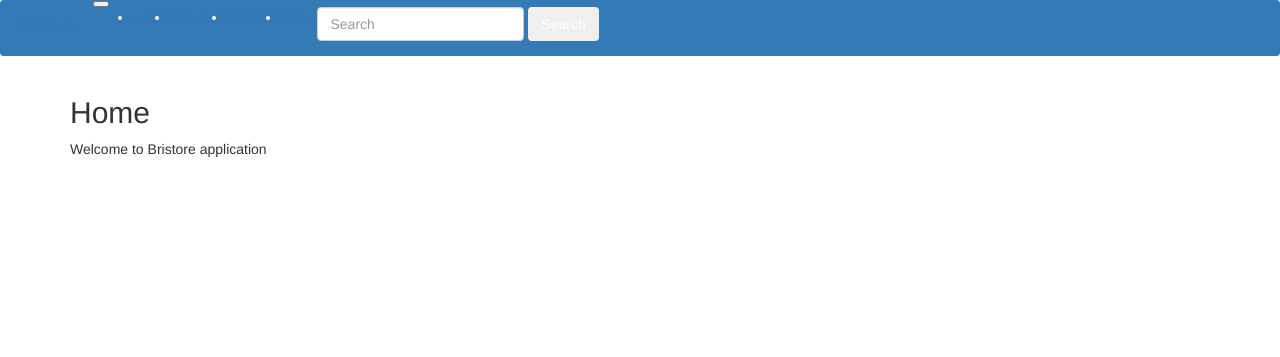
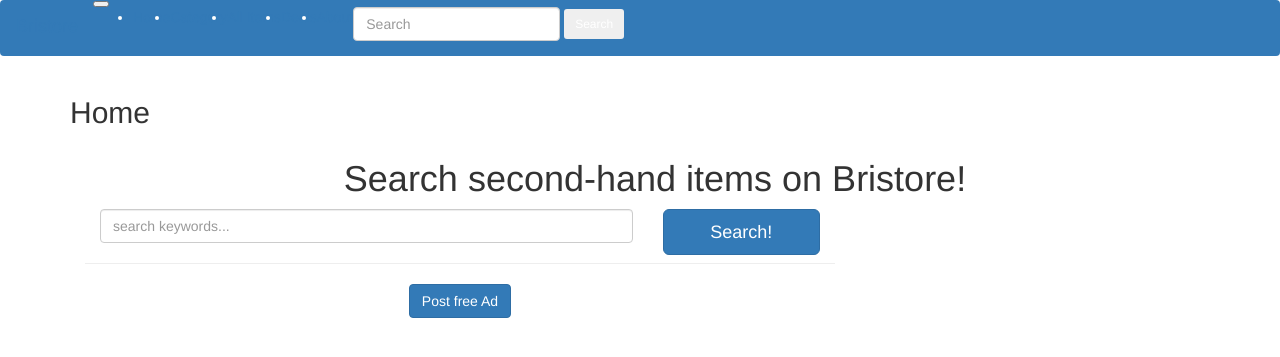
Before and after one commit to QishiZheng/INFS3202-Web-Project-Bristore, a CodeIgniter app: page /bristore/ in a window 1280 px wide. Shown: the top 357 px of the page. Run offline with CodeIgniter, Linux system fonts and the light colour scheme; some libraries are stand-ins or nearby versions.

Commit message:
no message

```diff
--- a/application/views/items/view.php
+++ b/application/views/items/view.php
@@ -1,6 +1,6 @@
 
 <main role="main">
-    <div class="col-lg-9">
+    <div class="col-align-items-center-9">
 
         <div class="card mt-4">
             <img class="card-img-top img-fluid" src="http://placehold.it/900x400" alt="">
@@ -36,6 +36,5 @@
         <!-- /.card -->
 
     </div>
-    <!-- /.col-lg-9 -->
 
 </main>
--- a/application/views/pages/home.php
+++ b/application/views/pages/home.php
@@ -1,2 +1,26 @@
 <h2><?= $title ?></h2>
-<p>Welcome to Bristore application</p>
+<header class="masthead text-center">
+    <div class="overlay"></div>
+    <div class="container">
+        <div class="row">
+            <div class="col-xl-9 mx-auto">
+                <h1 class="mb-5">Search second-hand items on Bristore!</h1>
+            </div>
+            <div class="col-md-10 col-lg-8 col-xl-7 mx-auto">
+                <form>
+                    <div class="form-row">
+                        <div class="col-12 col-md-9 mb-2 mb-md-0">
+                            <input type="text" class="form-control form-control-lg" placeholder="search keywords...">
+                        </div>
+                        <div class="col-12 col-md-3">
+                            <button type="submit" class="btn btn-block btn-lg btn-primary">Search!</button>
+                        </div>
+                    </div>
+                </form>
+                <br />
+                <hr />
+                <button type="button" class="btn btn-primary"> Post free Ad</button>
+            </div>
+        </div>
+    </div>
+</header>
--- a/application/views/templates/footer.php
+++ b/application/views/templates/footer.php
@@ -5,6 +5,7 @@
         <!-- Placed at the end of the document so the pages load faster -->
         <script src="https://code.jquery.com/jquery-3.2.1.slim.min.js" integrity="sha384-KJ3o2DKtIkvYIK3UENzmM7KCkRr/rE9/Qpg6aAZGJwFDMVNA/GpGFF93hXpG5KkN" crossorigin="anonymous"></script>
         <!--<script>window.jQuery || document.write('<script src="../../../../assets/js/vendor/jquery-slim.min.js"><\/script>')</script>-->
+        <script src="https://ajax.googleapis.com/ajax/libs/jquery/3.3.1/jquery.min.js"></script>
         <script src="<?php echo base_url();?>assets/js/popper.min.js"></script>
         <script src="<?php echo base_url();?>assets/js/bootstrap.min.js"></script>
         <script src="<?php echo base_url();?>assets/js/holder.min.js"></script>
--- a/application/views/templates/header.php
+++ b/application/views/templates/header.php
@@ -26,12 +26,15 @@
                         <a href="<?php echo base_url(); ?>items" class="nav-link <?php if($this->uri->segment(1)== "items"){echo 'active';}?>" >All Items</a>
                     </li>
                     <li class="nav-item">
+                        <a href="#" class="nav-link <?php if($this->uri->segment(1)== "items"){echo 'active';}?>" >Deals</a>
+                    </li>
+                    <li class="nav-item">
                         <a href="<?php echo base_url(); ?>about" class="nav-link <?php if($this->uri->segment(1)== "about"){echo 'active';}?>"  >About</a>
                     </li>
                 </ul>
                 <form class="form-inline my-2 my-lg-0">
                     <input class="form-control mr-sm-2" type="text" placeholder="Search">
-                    <button class="btn btn-secondary my-2 my-sm-0" type="submit">Search</button>
+                    <button class="btn btn-secondary btn-sm my-2 my-sm-0" type="submit">Search</button>
                 </form>
 
                 <!--                    <ul class="nav navbar-nav navbar-right">-->
```
Also changed, not shown: application/views/items/index.php (+5 -4 lines).
